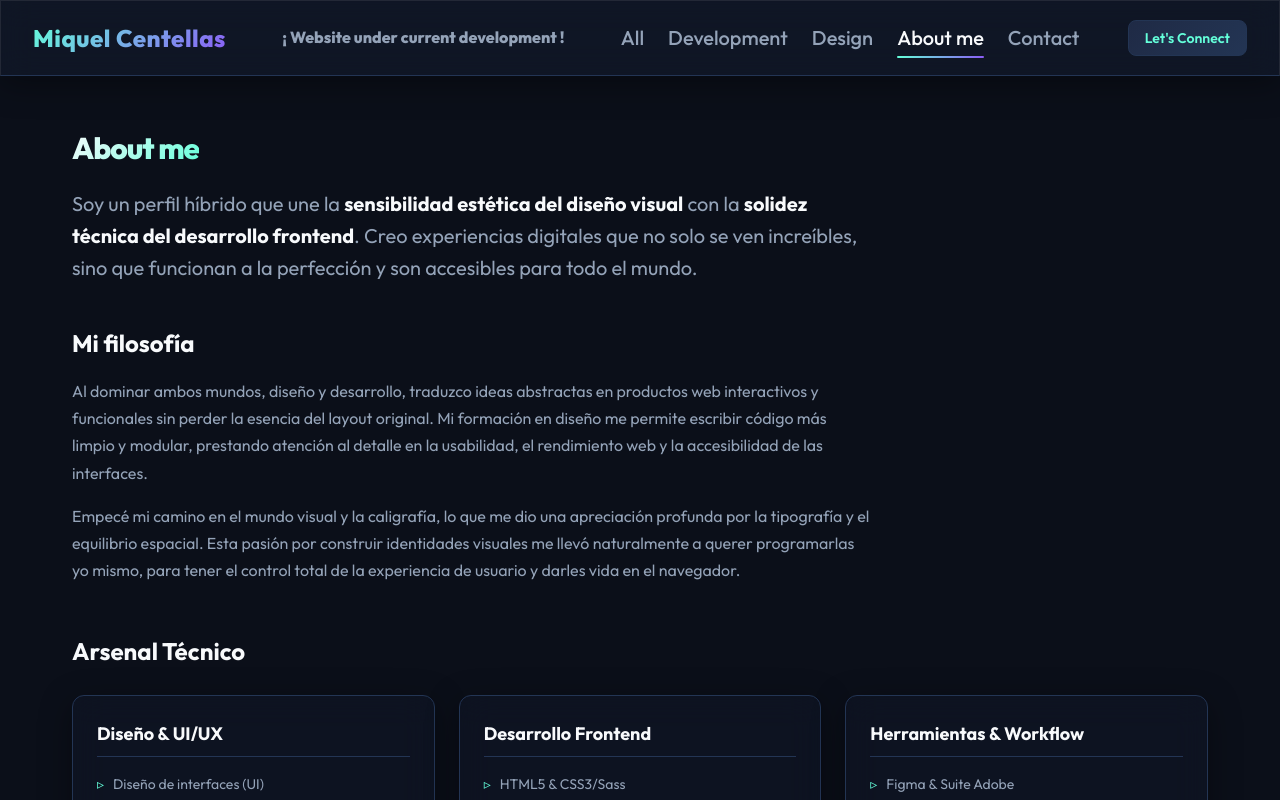
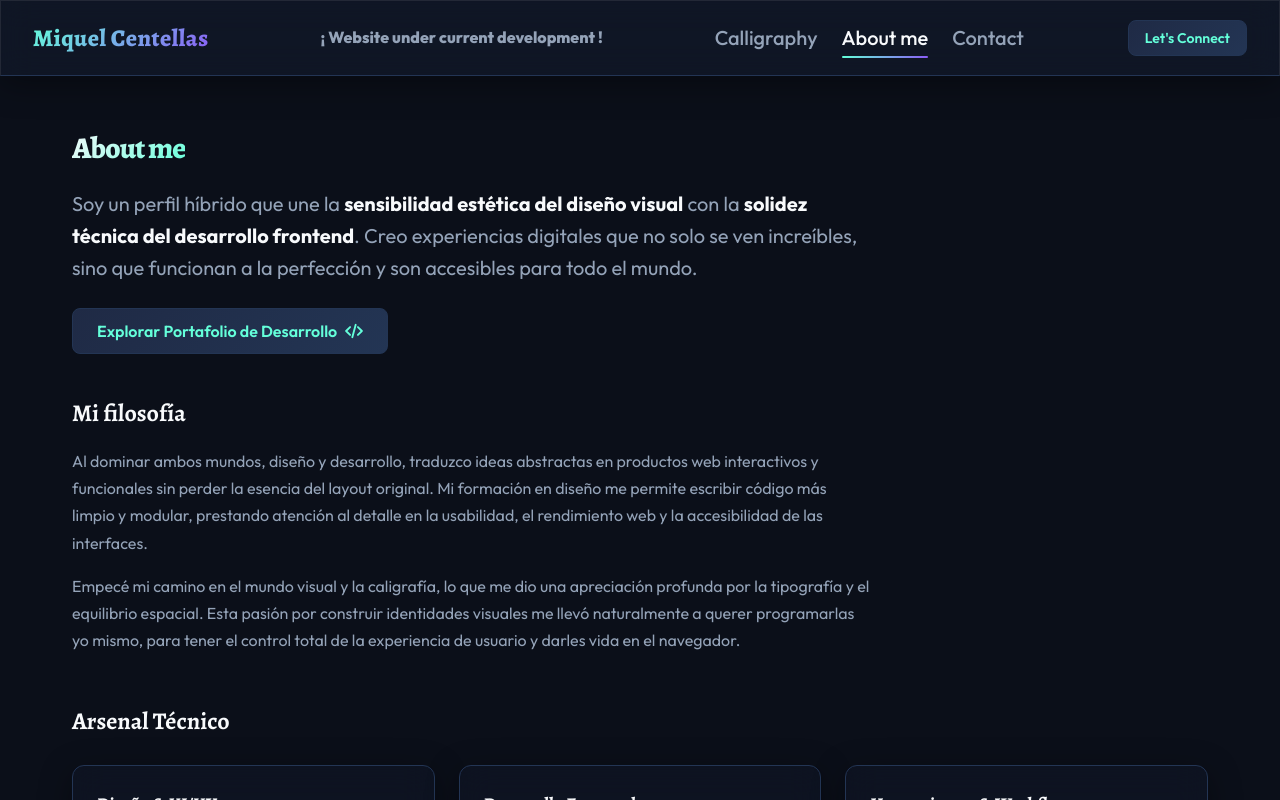
Before and after one commit to miquelcentellas/miquel, a React (Vite) app: page / in a window 1280 px wide. Both pictures are taken after a click on the button "About me". Shown: the top 800 px of the page. Built offline with nearby package versions, Linux system fonts and the light colour scheme.

Commit message:
reorganización del content, dev content al About me

```diff
--- a/src/App.jsx
+++ b/src/App.jsx
@@ -8,7 +8,7 @@ import initialProjects from './data/projects.json'
 export default function App() {
   const [category, setCategory] = useState(() => {
     const params = new URLSearchParams(window.location.search)
-    return params.get('category') || 'all'
+    return params.get('category') || 'calligraphy'
   })
 
   const filteredProjects = category === 'all'
@@ -20,7 +20,7 @@ export default function App() {
       <Header currentCategory={category} onCategoryChange={setCategory} />
       <main>
         {category === 'about' ? (
-          <About />
+          <About onCategoryChange={setCategory} />
         ) : category === 'contact' ? (
           <Contact />
         ) : (
--- a/src/ProjectApp.jsx
+++ b/src/ProjectApp.jsx
@@ -11,13 +11,13 @@ export default function ProjectApp() {
   const project = initialProjects.find(p => p.id === id)
 
   return (
-    <div>
+    <div className={project ? project.category : ''}>
       <Header
         currentCategory={project ? project.category : 'all'}
         onCategoryChange={() => {}}
       />
       <main className={styles.container}>
-        <a href="/index.html" className={styles.backBtn}>
+        <a href={`/index.html?category=${project ? project.category : 'calligraphy'}`} className={styles.backBtn}>
           <svg xmlns="http://www.w3.org/2000/svg" fill="none" viewBox="0 0 24 24" strokeWidth={2.5} stroke="currentColor">
             <path strokeLinecap="round" strokeLinejoin="round" d="M10.5 19.5 3 12m0 0 7.5-7.5M3 12h18" />
           </svg>
--- a/src/components/About/About.jsx
+++ b/src/components/About/About.jsx
@@ -1,7 +1,16 @@
 import React from 'react'
 import styles from './About.module.scss'
 
-export default function About() {
+export default function About({ onCategoryChange }) {
+  const handleNavToDevelopment = (e) => {
+    e.preventDefault()
+    if (onCategoryChange) {
+      onCategoryChange('development')
+    } else {
+      window.location.href = '/index.html?category=development'
+    }
+  }
+
   return (
     <section className={styles.container}>
       <div className={styles.intro}>
@@ -9,6 +18,15 @@ export default function About() {
         <p className={styles.hook}>
           Soy un perfil híbrido que une la <strong>sensibilidad estética del diseño visual</strong> con la <strong>solidez técnica del desarrollo frontend</strong>. Creo experiencias digitales que no solo se ven increíbles, sino que funcionan a la perfección y son accesibles para todo el mundo.
         </p>
+        <button
+          onClick={handleNavToDevelopment}
+          className={styles.devCtaBtn}
+        >
+          Explorar Portafolio de Desarrollo
+          <svg xmlns="http://www.w3.org/2000/svg" fill="none" viewBox="0 0 24 24" strokeWidth={2.5} stroke="currentColor">
+            <path strokeLinecap="round" strokeLinejoin="round" d="M17.25 6.75 22.5 12l-5.25 5.25m-10.5 0L1.5 12l5.25-5.25m7.5-3-4.5 16.5" />
+          </svg>
+        </button>
       </div>
 
       <div className={styles.content}>
--- a/src/components/About/About.module.scss
+++ b/src/components/About/About.module.scss
@@ -32,6 +32,37 @@
 
     strong {
       color: var.$color-text-primary;
+    }
+  }
+
+  .devCtaBtn {
+    @include mix.flex(center, center, row, var.$spacing-2);
+    background: linear-gradient(135deg, var.$color-bg-tertiary, var.$color-border);
+    color: var.$color-accent-teal;
+    border: 1px solid var.$color-border;
+    padding: var.$spacing-3 var.$spacing-6;
+    border-radius: var.$radius-md;
+    font-size: var.$font-size-base;
+    font-weight: 600;
+    transition: var.$transition-normal;
+    margin-top: var.$spacing-2;
+    cursor: pointer;
+
+    svg {
+      width: 18px;
+      height: 18px;
+      transition: transform 0.2s ease;
+    }
+
+    &:hover {
+      background: var.$color-accent-teal;
+      color: var.$color-bg-primary;
+      box-shadow: var.$shadow-glow;
+      transform: translateY(-2px);
+
+      svg {
+        transform: translateX(4px);
+      }
     }
   }
 }
--- a/src/components/Header/Header.jsx
+++ b/src/components/Header/Header.jsx
@@ -16,7 +16,7 @@ export default function Header({ currentCategory, onCategoryChange }) {
 
   return (
     <header className={styles.header}>
-      <div className={styles.logo} onClick={() => handleCategoryClick('all')}>
+      <div className={styles.logo} onClick={() => handleCategoryClick('calligraphy')}>
         <span>Miquel Centellas</span>
       </div>
 
@@ -34,22 +34,10 @@ export default function Header({ currentCategory, onCategoryChange }) {
 
       <nav className={`${styles.nav} ${isMenuOpen ? styles.open : ''}`}>
         <button
-          className={`${styles.navLink} ${currentCategory === 'all' ? styles.active : ''}`}
-          onClick={() => handleCategoryClick('all')}
+          className={`${styles.navLink} ${currentCategory === 'calligraphy' ? styles.active : ''}`}
+          onClick={() => handleCategoryClick('calligraphy')}
         >
-          All
-        </button>
-        <button
-          className={`${styles.navLink} ${currentCategory === 'development' ? styles.active : ''}`}
-          onClick={() => handleCategoryClick('development')}
-        >
-          Development
-        </button>
-        <button
-          className={`${styles.navLink} ${currentCategory === 'design' ? styles.active : ''}`}
-          onClick={() => handleCategoryClick('design')}
-        >
-          Design
+          Calligraphy
         </button>
         <button
           className={`${styles.navLink} ${currentCategory === 'about' ? styles.active : ''}`}
--- a/src/components/Header/Header.module.scss
+++ b/src/components/Header/Header.module.scss
@@ -9,7 +9,7 @@
 }
 
 .logo {
-  font-family: var.$font-sans;
+  font-family: 'Alegreya', serif;
   font-size: var.$font-size-2xl;
   font-weight: 800;
   color: var.$color-text-primary;
--- a/src/components/ProjectCard/ProjectCard.module.scss
+++ b/src/components/ProjectCard/ProjectCard.module.scss
@@ -29,12 +29,12 @@
     }
   }
 
-  &.design:hover {
-    border-color: rgba(100, 255, 218, 0.6);
-    box-shadow: 0 12px 30px rgba(0, 0, 0, 0.4), 0 0 30px rgba(100, 255, 218, 0.5);
+  &.calligraphy:hover {
+    border-color: rgba(255, 255, 255, 0.25);
+    box-shadow: 0 8px 24px rgba(0, 0, 0, 0.3);
 
     .link {
-      color: var.$color-accent-teal;
+      color: #dfb15b;
     }
   }
 
@@ -164,10 +164,14 @@
     border: 1px solid rgba(139, 92, 246, 0.4);
   }
 
-  &.design {
-    background: rgba(100, 255, 218, 0.8);
-    color: var.$color-border;
-    border: 1px solid rgba(100, 255, 218, 0.4);
+  &.calligraphy {
+    background: #111625;
+    color: #dfb15b;
+    border: 1px solid rgba(223, 177, 91, 0.3);
+    font-family: 'Alegreya', serif;
+    text-transform: none;
+    font-style: italic;
+    letter-spacing: 0.5px;
   }
 }
 
@@ -196,8 +200,8 @@
 }
 
 .title {
-  font-family: var.$font-sans;
-  font-size: var.$font-size-lg;
+  font-family: 'Alegreya', serif;
+  font-size: var.$font-size-xl;
   font-weight: 700;
   color: var.$color-text-primary;
   line-height: 1.3;
@@ -229,8 +233,8 @@
     color: var.$color-accent-violet;
   }
 
-  .design & {
-    color: var.$color-accent-teal;
+  .calligraphy & {
+    color: #dfb15b;
   }
 }
 
@@ -287,3 +291,23 @@
     color: var.$color-accent-violet;
   }
 }
+
+// Minimal design overrides for Calligraphy cards to remove glassmorphism
+.card.calligraphy {
+  background: #0e1321;
+  backdrop-filter: none;
+  -webkit-backdrop-filter: none;
+  border: 1px solid rgba(255, 255, 255, 0.08);
+  box-shadow: none;
+
+  &:hover {
+    border-color: rgba(255, 255, 255, 0.25);
+    box-shadow: 0 8px 24px rgba(0, 0, 0, 0.3);
+  }
+
+  .tag {
+    color: var.$color-text-secondary;
+    background: rgba(255, 255, 255, 0.02);
+    border: 1px solid rgba(255, 255, 255, 0.05);
+  }
+}
--- a/src/data/projects.json
+++ b/src/data/projects.json
@@ -25,7 +25,7 @@
   {
     "id": "2",
     "title": "Wedding Invitation",
-    "category": "design",
+    "category": "calligraphy",
     "description": "A wedding invitation for a couple named Desiré and Antonio. It's a simple and elegant design with a focus on calligraphy and handwriting.",
     "tags": [
       "Paper",
@@ -72,11 +72,11 @@
   {
     "id": "4",
     "title": "Vapor Cyberpunk App Style",
-    "category": "design",
+    "category": "calligraphy",
     "description": "Visual design exploration for a cyberpunk roleplaying mobile companion application, utilizing glowing neon micro-interactions and dark skeuomorphism.",
     "tags": [
       "Figma",
-      "UI Design",
+      "Calligraphy",
       "Visual Concept",
       "Micro-animations",
       "Prototyping"
@@ -107,13 +107,13 @@
   {
     "id": "6",
     "title": "Callygraphy Art",
-    "category": "design",
+    "category": "calligraphy",
     "description": "A carefully dedicated website for the subtle art of handwriting. Miquel Centellas has developed the art of handwritting, no only in paper, but also wood or even skin.",
     "tags": [
       "Paper",
       "Pen",
       "Ink",
-      "Art"
+      "Calligraphy"
     ],
     "link": "https://miquelcentellas.wixsite.com/caligrafo",
     "image": "/callygrapher.jpg",
--- a/src/styles/global.scss
+++ b/src/styles/global.scss
@@ -1,4 +1,8 @@
-@import url('https://fonts.googleapis.com/css2?family=Outfit:wght@300;400;500;600;700;800&family=Fira+Code:wght@400;500&display=swap');
+@import url('https://fonts.googleapis.com/css2?family=Alegreya:ital,wght@0,400..900;1,400..900&family=Outfit:wght@300;400;500;600;700;800&family=Fira+Code:wght@400;500&display=swap');
+
+h1, h2, h3, h4, h5, h6, .font-serif {
+  font-family: 'Alegreya', serif;
+}
 
 *,
 *::before,
--- a/vite.config.js
+++ b/vite.config.js
@@ -6,7 +6,7 @@ import path from 'path'
 const __filename = fileURLToPath(import.meta.url)
 const __dirname = path.dirname(__filename)
 
-// https://vite.dev/config/
+// https://vite.dev/config/ - force restart
 export default defineConfig({
   plugins: [react()],
   base: './',
```
Also changed, not shown: src/ProjectApp.module.scss (+19 -0 lines).
